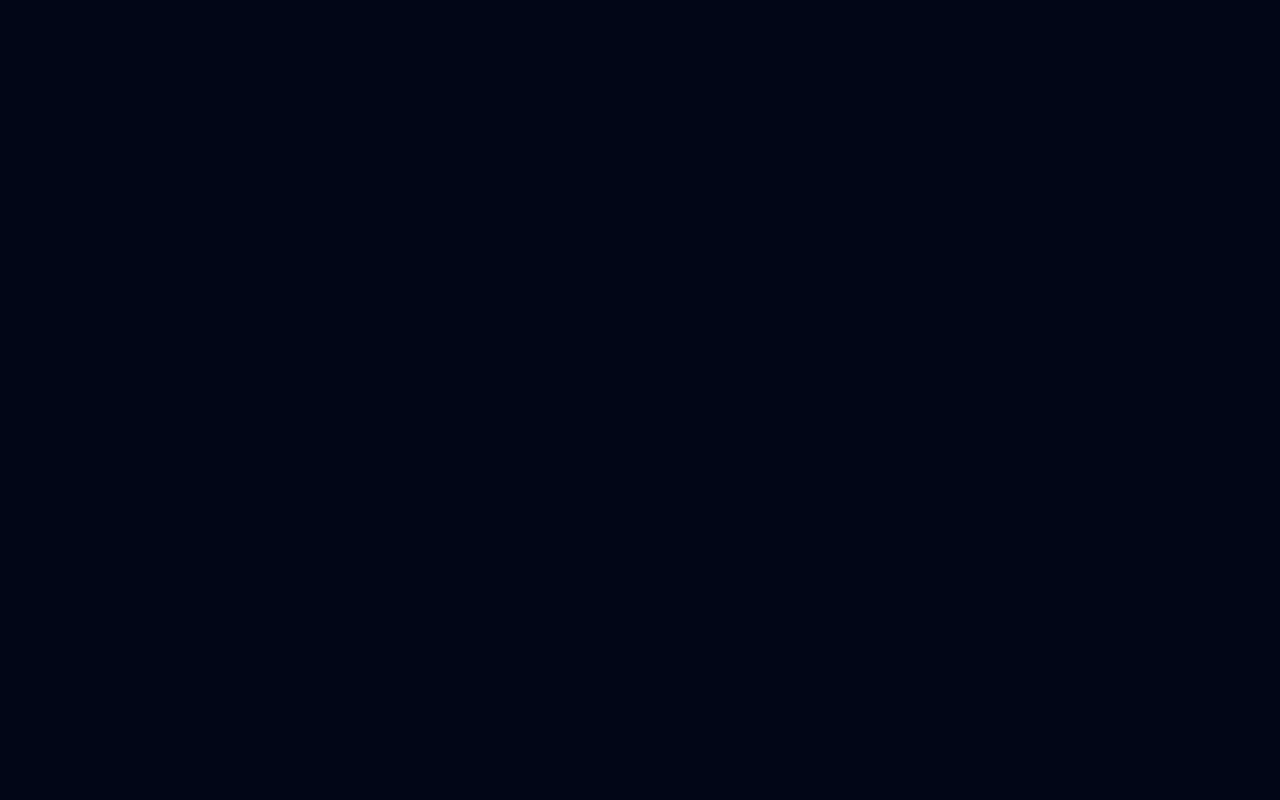
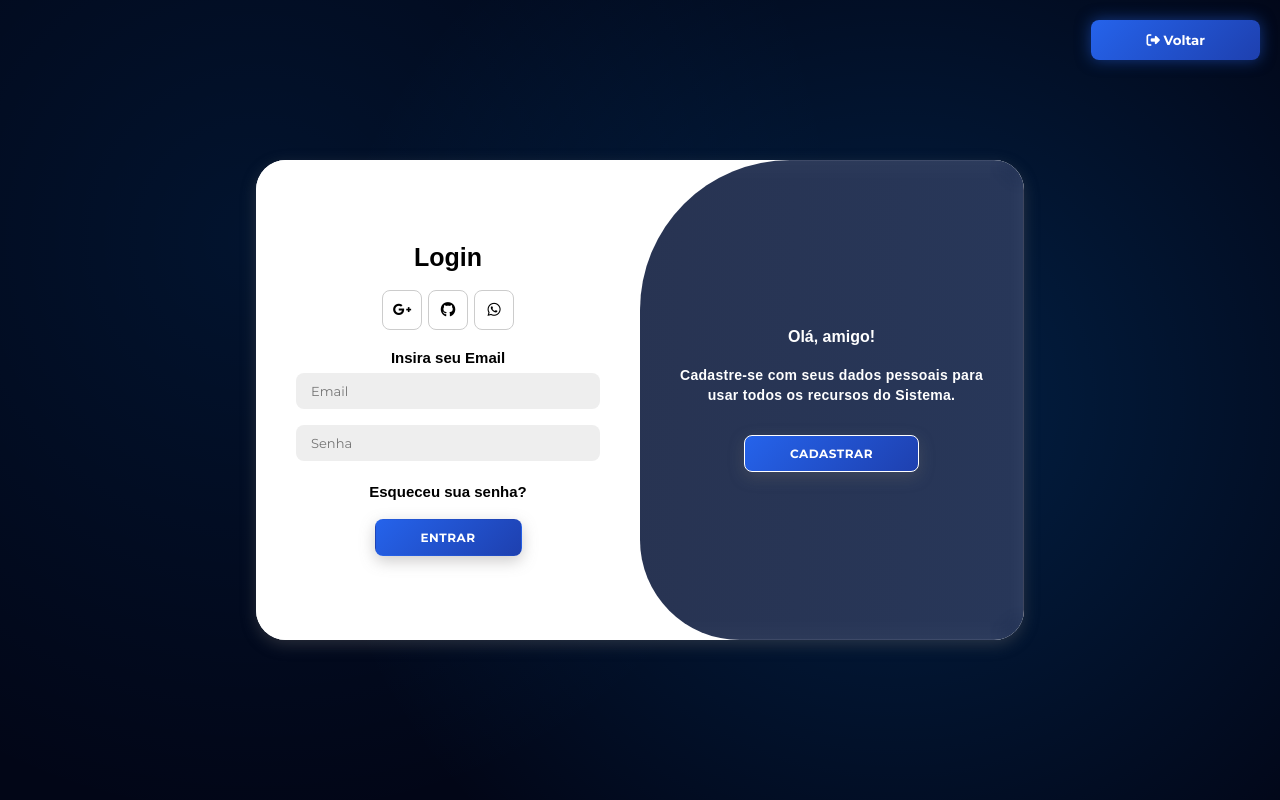
Before and after one commit to grupo7zipado/7life_compilado, a React (Vite) app in the folder src/web/: page /Login in a window 1280 px wide. Before the commit this address had no page. Built offline with nearby package versions, Linux system fonts and the light colour scheme; a web font is replaced by a local one.

Commit message:
modificado pages

```diff
--- a/src/web/src/App.jsx
+++ b/src/web/src/App.jsx
@@ -2,7 +2,7 @@ import './App.css';
 import './reset.css';
 import Main from './components/main/main';
 import Landing_page from './components/Landing-Page/Landing-Page';
-import Login from './components/Auth/Auth';
+import Login from './components/Auth/Login';
 import { BrowserRouter, Routes, Route } from "react-router-dom";
 
 // function App() {
@@ -22,8 +22,9 @@ function App() {
     <BrowserRouter>
       <Routes>
         <Route path="/" element={<Landing_page />} />
-        <Route path="/Auth" element={<Login />} />
+        <Route path="/Login" element={<Login />} />
         <Route path="/landing-page" element={<Landing_page />} />
+        <Route path="/Main" element={<Main />} />
       </Routes>
     </BrowserRouter>
   );
--- a/src/web/src/components/Auth/Auth.css
+++ b/src/web/src/components/Auth/Login.css
@@ -18,15 +18,16 @@
     flex-direction: column;
     height: 100vh;
 }
-.btn-logout {
+.btn-voltar {
   position: absolute;
   top: 20px;
   right: 20px;
-  background-color: #1518f1;
+  background: linear-gradient(135deg, #2563eb, #1e40af);
   color: #fff;
+  box-shadow: 0 0 15px rgba(37, 99, 235, 0.5);
   border: none;
-  padding: 10px 20px;
-  border-radius: 20px;
+  padding: 12px 55px;
+  border-radius: 8px;
   font-weight: bold;
   cursor: pointer;
   transition: 0.3s;
@@ -68,14 +69,14 @@
 }
 
 .container button {
-     background: radial-gradient(circle at 70% 50%, rgba(0, 140, 255, 0.651), transparent 60%),
-              radial-gradient(circle at 20% 30%, rgba(0, 140, 255, 0.74), transparent 50%);
+   background: linear-gradient(135deg, #2563eb, #1e40af);
+    box-shadow: 0 5px 15px rgba(110, 106, 106, 0.35);
     color: #fff;
     font-size: 12px;
     padding: 10px 45px;
-    border: 1px solid black;
+    border: 1px solid transparent;
     border-radius: 8px;
-    font-weight: 600;
+    font-weight: bold;
     letter-spacing: 0.5px;
     text-transform: uppercase;
     margin-top: 10px;
--- a/src/web/src/components/Auth/Auth.jsx
+++ b/src/web/src/components/Auth/Login.jsx
@@ -1,6 +1,6 @@
 import { useState } from "react";
 import { useNavigate } from "react-router-dom";
-import "../Auth/Auth.css";
+import "../Auth/Login.css";
 
 
 export default function Login() {
@@ -13,13 +13,17 @@ export default function Login() {
     navigate("/landing-page");
   };
 
+  const teste = () => {
+    navigate("/Main");
+  };
+
   return (
 
 
    <div className="auth">
      {/* BOTÃO SAIR */}
-     <button className="btn-logout" onClick={goToLogin}>
-       Voltar
+     <button className="btn-voltar" onClick={goToLogin}>
+       <i className="fas fa-sign-out-alt"></i> Voltar
      </button>
 
      <div className={`container ${active ? "active" : ""}`}>
@@ -39,7 +43,7 @@ export default function Login() {
           <input type="text" placeholder="Nome" />
           <input type="email" placeholder="Email" />
           <input type="password" placeholder="Senha" />
-          <button type="button">Inscrever-se</button>
+          <button type="button">Cadastrar</button>
         </form>
       </div>
 
@@ -58,7 +62,7 @@ export default function Login() {
           <input type="email" placeholder="Email" />
           <input type="password" placeholder="Senha" />
           <a href="#">Esqueceu sua senha?</a>
-          <button type="button">Entrar</button>
+          <button type="button" onClick={teste}>Entrar</button>
         </form>
       </div>
 
@@ -78,7 +82,7 @@ export default function Login() {
             <h1>Olá, amigo!</h1>
             <p>Cadastre-se com seus dados pessoais para usar todos os recursos do Sistema.</p>
             <button className="hidden" onClick={() => setActive(true)}>
-              Inscrever-se
+              Cadastrar
             </button>
           </div>
 
--- a/src/web/src/components/Landing-Page/Landing-Page.css
+++ b/src/web/src/components/Landing-Page/Landing-Page.css
@@ -70,6 +70,7 @@ nav a:hover {
   margin-right: 35px;
   background: linear-gradient(135deg, #2563eb, #1e40af);
   border: none;
+  font-weight: bold;
   padding: 12px 55px;
   border-radius: 8px;
   color: white;
@@ -101,6 +102,7 @@ nav a:hover {
 
 
 .left {
+  margin-bottom: 20px;
   margin-left: 100px;
   max-width: 600px;
 }
@@ -122,6 +124,7 @@ nav a:hover {
 
 
 .buttons {
+  font-size: bold;
   justify-content: center;
   display: flex;
   gap: 15px;
--- a/src/web/src/components/Landing-Page/Landing-Page.jsx
+++ b/src/web/src/components/Landing-Page/Landing-Page.jsx
@@ -7,7 +7,7 @@ export default function Home() {
 
   const goToLogin  = () => {
     // aqui você pode validar login
-    navigate("/Auth");
+    navigate("/Login");
   };
 
 
@@ -48,7 +48,7 @@ export default function Home() {
           </p>
 
           <div className="buttons">
-            <button className="btn-primary">Acessar Sistema</button>
+            <button className="btn-primary" onClick={goToLogin}>Acessar Sistema</button>
 
 
           </div>
```
